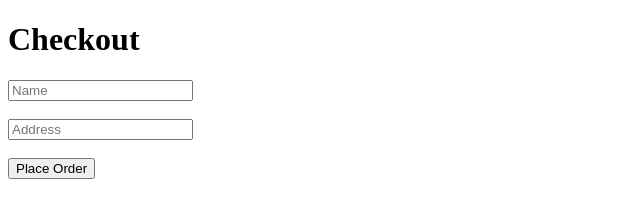
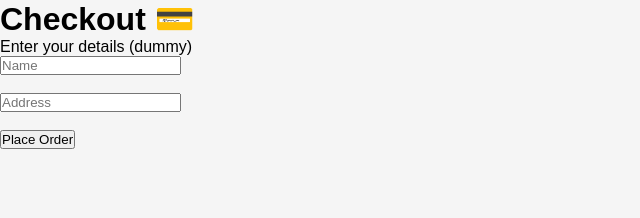
Before and after one commit to pranavsharmaom666-create/aryan-store, a plain HTML site: page checkout.html in a window 1280 px wide. Shown: the whole page, without its empty margins (0-640 px from the left). Drawn offline with Linux system fonts and the light colour scheme.

Commit message:
Update checkout.html

```diff
--- a/checkout.html
+++ b/checkout.html
@@ -1,25 +1,18 @@
 <!DOCTYPE html>
 <html>
-
 <head>
-  <meta charset="UTF-8">
-  <meta name="viewport" content="width=device-width, initial-scale=1">
-  <title></title>
+  <title>Checkout</title>
+  <link rel="stylesheet" href="style.css">
 </head>
 
 <body>
 
-</body>
+<h1>Checkout 💳</h1>
 
-</html>
-<!DOCTYPE html>
-<html>
-<body>
+<p>Enter your details (dummy)</p>
 
-<h1>Checkout</h1>
-
-<input placeholder="Name"><br><br>
-<input placeholder="Address"><br><br>
+<input type="text" placeholder="Name"><br><br>
+<input type="text" placeholder="Address"><br><br>
 
 <button onclick="placeOrder()">Place Order</button>
 
```
